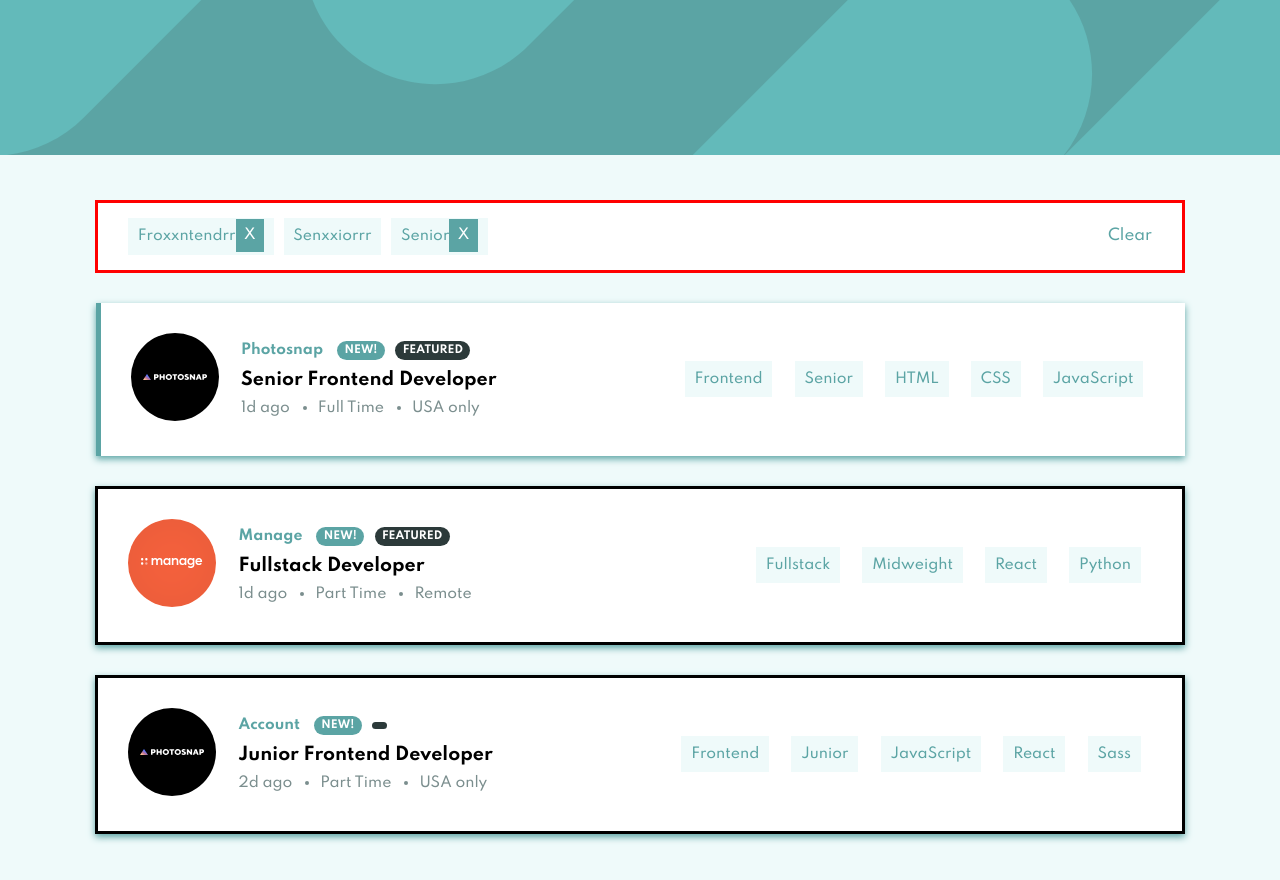
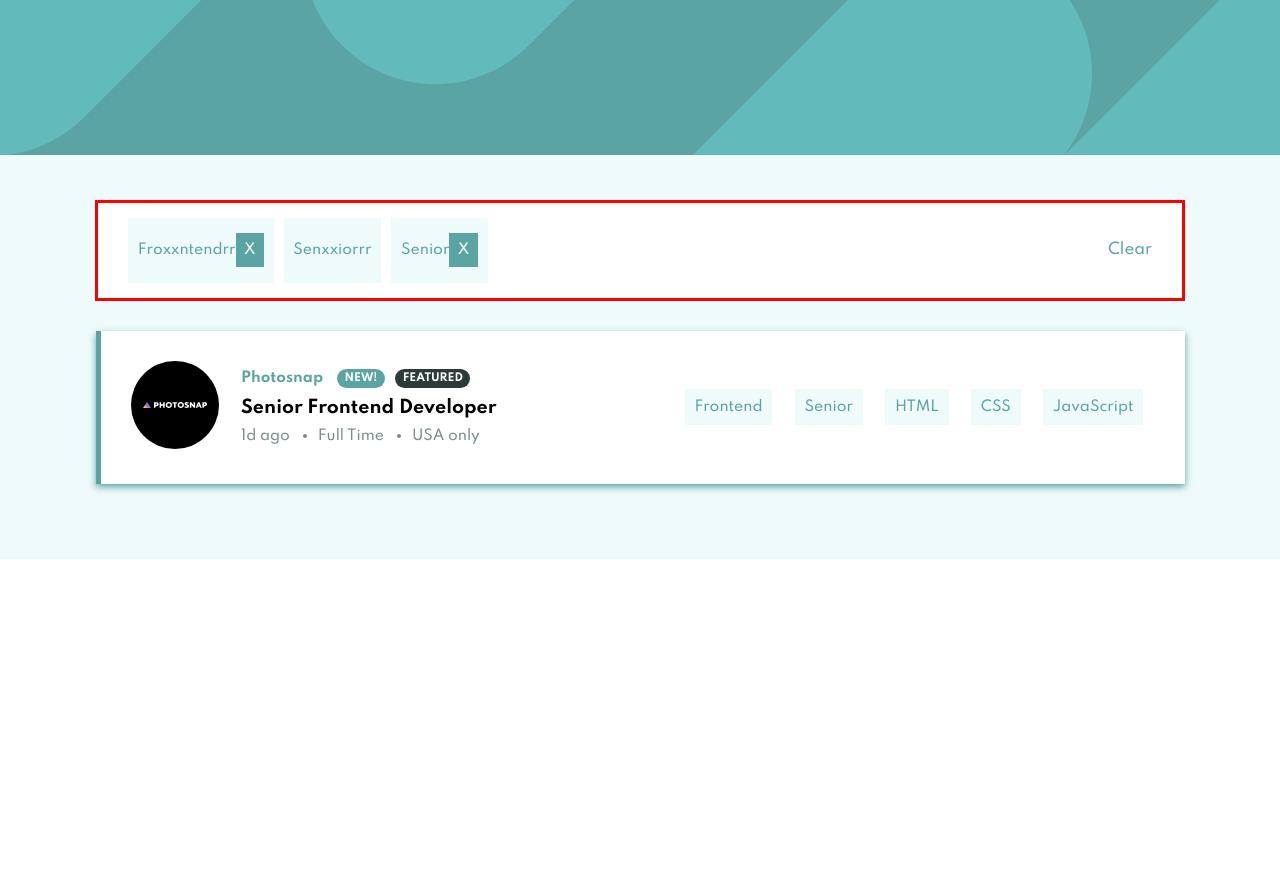
Before and after one commit to macluiggy/static-job-listings-master, a React (Create React App) app: page / in a window 1280 px wide. Both pictures are taken after a click on the item "Senior". Shown: the top 880 px of the page. After the commit the page ends 800 px from the top, so only its background shows below. Built offline with nearby package versions, Linux system fonts and the light colour scheme.

Commit message:
clear añadido

```diff
--- a/src/components/css/template.css
+++ b/src/components/css/template.css
@@ -46,6 +46,8 @@ main .filter_container .skills2 li {
   background-color: var(--Light_Grayish_Cyan_Background);
   color: var(--Desaturated_Dark_Cyan);
   font-size: 0.9333333333em;
+  display: flex;
+  align-items: center;
 }
 main .filter_container .skills2 li .X {
   padding: 0.6em;
@@ -70,11 +72,15 @@ main .none {
 }
 main #none {
   border: solid;
+  display: none;
 }
 main #one {
   display: flex;
 }
 main #two {
+  display: flex;
+}
+main #three {
   display: flex;
 }
 
--- a/src/components/main.js
+++ b/src/components/main.js
@@ -68,14 +68,14 @@ export default class Main extends Component {
 
         }*/
         //llama otra funcion
-        this.filterConteiner(skill)
+        this.filterContainer(skill)
     }
 
-    filterConteiner = (skill) => {
+    filterContainer = (skill) => {
     	let array = this.props.data;
     	let arr2 = [...new Set([...this.state.skills, skill])];
 
-    	for(let i = 0, length1 = array.length; i < 3; i++){
+    	for(let i = 0, length1 = array.length; i < length1; i++){
     		let person = array[i];
     		const arrSinLimites = [person.role, person.level, ...person.languages, ...person.tools];
     		const arr1 = [...new Set(arrSinLimites)];
@@ -133,11 +133,30 @@ export default class Main extends Component {
     	this.setState({
     		skills: []
     	})
+    	this.showAgain();
     }
 
-    clearItem = () => {
+    clearItem = (e) => {
+    	let item = e.target.parentNode.firstChild.innerText;
+    	p(item);
+    	let index = this.state.skills.indexOf(item);
+    	p(index)
+    	if (index > -1) {
+    		// statement
+    		this.state.skills.splice(index, 1)
+    		this.setState({
+    			skills: this.state.skills
+    		})
+    	}
+    	p(this.state.skills)
+    }
 
+    showAgain = () => {
+    	for(let i = 0, length1 = this.state.sections.length; i < length1; i++){
+    		this.state.sections[i] = this.state.sectionsFixed[i]
+    	}
     }
+
     render() {
         const skills = [...new Set(this.state.skills)];
         let count = -1;
@@ -147,11 +166,17 @@ export default class Main extends Component {
         return (<main>
 			<div className='filter_container'>
 				<ul className="skills2">
-                	<li className="role" >Froxxntendrr<span className="X">X</span></li>
-                	<li className="level">Senxxiorrr</li>
+                	<li className="role" ><p>Froxxntendrr</p><span className="X">X</span></li>
+                	<li className="level"><p>Senxxiorrr</p></li>
                 	{[...new Set(this.state.skills)].map(skill => {
                 		count++;
-                		return <li key={count}>{skill}<span className="X">X</span></li>;
+                		return <li key={count}>
+                		<p>{skill}</p>
+                		<span
+                		className="X"
+                		onClick={this.clearItem}>
+                		X</span>
+                		</li>;
                 	})}
             	</ul>
             	<span className="clear" onClick={this.clear}>Clear</span>
--- a/src/components/sass/_main.scss
+++ b/src/components/sass/_main.scss
@@ -28,6 +28,8 @@ main {
                 background-color: var(--Light_Grayish_Cyan_Background);
                 color: var(--Desaturated_Dark_Cyan);
                 font-size: 0.93333333333333333em;
+                display: flex;
+                align-items: center;
                 .X {
                 	padding: 0.6em;
                 	cursor: pointer;
@@ -55,6 +57,7 @@ main {
 
     #none {
     	border: solid;
+    	display: none;
     }
     #one {
     	display: flex;
```
Also changed, not shown: 1 other file (tests, documents, lock files or other folders).
